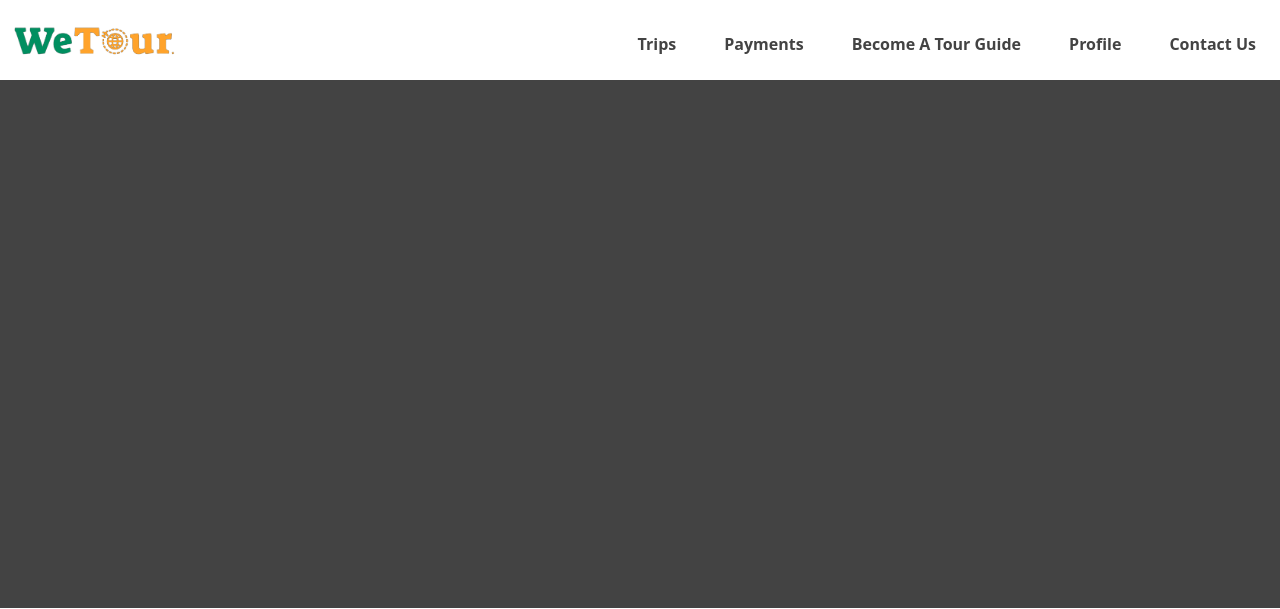
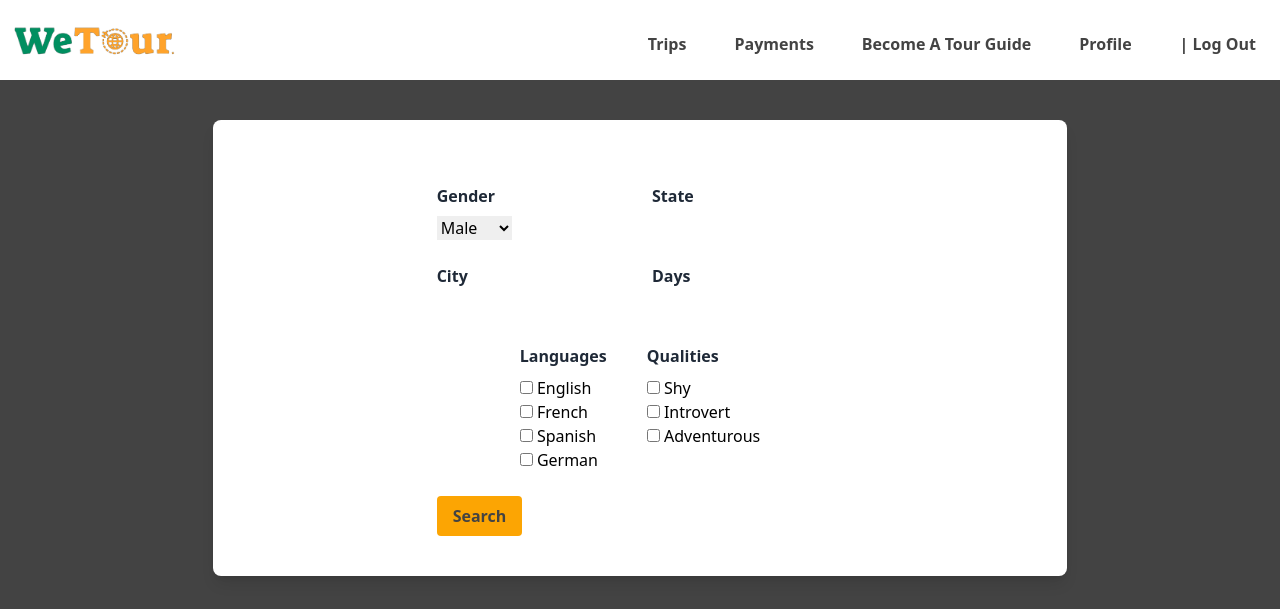
Before and after one commit to aidanvancil/WeTour, a Django app: page /trip in a window 1280 px wide. Shown: the top 609 px of the page. Run offline with Django 4.2, Linux system fonts and the light colour scheme; some libraries are stand-ins or nearby versions.

Commit message:
Fitting W/ Models
Working on tour guides pairing w/ everyone else.

```diff
--- a/WeTour/urls.py
+++ b/WeTour/urls.py
@@ -24,9 +24,10 @@ urlpatterns = [
     path('home', views.homepage, name='home'),
     path('signup', views.signup, name='signup'),
     path('login', views.login, name='login'),
+    path('logout', views.login, name='logout'),
     path('profile', views.profile, name='profile'),
     path('payments', views.payments, name='payments'),
     path('trip', views.trip, name='trip'),
-    path('tourguide', views.tourguide, name='tourguide'),
+    path('guide', views.guide, name='guide'),
     path("__reload__/", include("django_browser_reload.urls")),
 ]
--- a/app/forms.py
+++ b/app/forms.py
@@ -1,6 +1,106 @@
 from django.contrib.auth.forms import UserCreationForm
 from django.contrib.auth.models import User
+from django import forms
+
 class UserFormCreation(UserCreationForm):
     class Meta:
         model = User
         fields = ['username', 'email', 'password1', 'password2']
+
+class TripForm(forms.Form):
+
+    GENDER_CHOICES = (
+        ('M', 'Male'),
+        ('F', 'Female'),
+        ('O', 'Other'),
+    )
+    LANGUAGES_CHOICES = (
+        ('EN', 'English'),
+        ('FR', 'French'),
+        ('ES', 'Spanish'),
+        ('DE', 'German'),
+    )
+    QUALITIES_CHOICES = (
+        ('Q1', 'Shy'),
+        ('Q2', 'Introvert'),
+        ('Q3', 'Adventurous'),
+    )
+    gender = forms.ChoiceField(
+        choices=GENDER_CHOICES,
+        widget=forms.Select(attrs={'class': 'form-select'}),
+    )
+    state = forms.CharField(
+        max_length=100,
+        widget=forms.TextInput(attrs={'class': 'form-input'}),
+    )
+    city = forms.CharField(
+        max_length=100,
+        widget=forms.TextInput(attrs={'class': 'form-input'}),
+    )
+    days = forms.CharField(
+        max_length=100,
+        widget=forms.TextInput(attrs={'class': 'form-input'}),
+    )
+    languages = forms.MultipleChoiceField(
+        choices=LANGUAGES_CHOICES,
+        widget=forms.CheckboxSelectMultiple(attrs={'class': 'form-multiselect'}),
+    )
+    qualities = forms.MultipleChoiceField(
+        choices=QUALITIES_CHOICES,
+        widget=forms.CheckboxSelectMultiple(attrs={'class': 'form-checkbox'}),
+    )
+
+class GuideForm(forms.Form):
+
+    GENDER_CHOICES = (
+        ('M', 'Male'),
+        ('F', 'Female'),
+        ('O', 'Other'),
+    )
+    LANGUAGES_CHOICES = (
+        ('EN', 'English'),
+        ('FR', 'French'),
+        ('ES', 'Spanish'),
+        ('DE', 'German'),
+    )
+    QUALITIES_CHOICES = (
+        ('Q1', 'Shy'),
+        ('Q2', 'Introvert'),
+        ('Q3', 'Adventurous'),
+    )
+    gender = forms.ChoiceField(
+        choices=GENDER_CHOICES,
+        widget=forms.Select(attrs={'class': 'form-select'}),
+    )
+    state = forms.CharField(
+        max_length=100,
+        widget=forms.TextInput(attrs={'class': 'form-input'}),
+    )
+    city = forms.CharField(
+        max_length=100,
+        widget=forms.TextInput(attrs={'class': 'form-input'}),
+    )
+    phone_number = forms.CharField(
+        max_length=100,
+        widget=forms.TextInput(attrs={'class': 'form-input'}),
+    )
+    make = forms.CharField(
+        max_length=100,
+        widget=forms.TextInput(attrs={'class': 'form-input'}),
+    )
+    model = forms.CharField(
+        max_length=100,
+        widget=forms.TextInput(attrs={'class': 'form-input'}),
+    )
+    license_plate = forms.CharField(
+        max_length=100,
+        widget=forms.TextInput(attrs={'class': 'form-input'}),
+    )
+    languages = forms.MultipleChoiceField(
+        choices=LANGUAGES_CHOICES,
+        widget=forms.CheckboxSelectMultiple(attrs={'class': 'form-multiselect'}),
+    )
+    qualities = forms.MultipleChoiceField(
+        choices=QUALITIES_CHOICES,
+        widget=forms.CheckboxSelectMultiple(attrs={'class': 'form-checkbox'}),
+    )
--- a/app/templates/base_home.html
+++ b/app/templates/base_home.html
@@ -17,11 +17,11 @@
         <div class='flex justify-between p-4 font-ubuntu font-bold mt-2 text-[#434343] space-x-12'>
             <img src="" alt="" />
             <img src="" alt="" />
-            <h3 class='sm:mr-4 md:mr-4 lg:mr-6 xl:mr-10 mr-16 hover:underline'><a class="" href="{% url 'trip' %}">Trips</a></h3>
+            <h3 class='sm:mr-4 md:mr-4 lg:mr-6 xl:mr-10 mr-16 hover:underline'><a class="" href="{% url 'home' %}">Trips</a></h3>
             <h3 class='sm:mr-4 md:mr-4 lg:mr-6 xl:mr-10 mr-16 hover:underline'><a class="" href="{% url 'payments' %}">Payments</a></h3>
-            <h3 class='sm:mr-4 md:mr-4 lg:mr-6 xl:mr-10 mr-16 hover:underline md:block hidden'><a class="" href="{% url 'tourguide' %}">Become A Tour Guide</a></h3>
+            <h3 class='sm:mr-4 md:mr-4 lg:mr-6 xl:mr-10 mr-16 hover:underline md:block hidden'><a class="" href="{% url 'guide' %}">Become A Tour Guide</a></h3>
             <h3 class='sm:mr-4 md:mr-4 lg:mr-6 xl:mr-10 mr-16 hover:underline'><a class="" href="{% url 'profile' %}">Profile</a></h3>
-            <h3 class='sm:mr-4 md:mr-4 lg:mr-6 xl:mr-10 mr-16 hover:underline sm:block hidden'><a class="" href="{% url 'trip' %}">Contact Us</a></h3>
+            <h3 class='sm:mr-4 md:mr-4 lg:mr-6 xl:mr-10 mr-16 hover:underline sm:block hidden'><a class="" href="{% url 'logout' %}">{{user.username}} | Log Out</a></h3>
         </div>
       </nav>
 	<body class="bg-[#434343] scroll-m-0">
@@ -29,11 +29,35 @@
 		This is the default content.
 		{% endblock %}
 	</body>
-  <footer class="bg-white py-6 inset-x-0 w-full p-2 h-48 bottom-0 fixed left-0 right-0" id="contact">
+  {% if not no_footer %}
+  <footer class="bg-white py-6 inset-x-0 w-full p-2 h-32 bottom-0 fixed left-0 right-0">
     <div class="max-w-7xl mx-auto px-4 sm:px-6 lg:px-8">
       <div class="flex ml-20 mr-20 justify-between">
+        <div class="mb-4 sm:mb-0 hidden sm:block">
+          <h3 class="text-lg font-medium mb-2 flex">Basic</h3>
+          <ul class="space-y-1">
+            <li>Q1</li>
+            <li>Q2</li>
+          </ul>
+        </div>
 
+        <div class="mb-4 md:mb-0">
+          <h3 class="text-lg font-medium mb-2 flex">Legal</h3>
+          <ul class="space-y-1">
+            <li>Terms of Use</li>
+            <li>Policy</li>
+          </ul>
+        </div>
+
+        <div class="mb-4 md:mb-0 hidden md:block">
+          <h3 class="text-lg font-medium mb-2 flex">Basic</h3>
+          <ul class="space-y-1">
+            <li>Q1</li>
+            <li>Q2</li>
+          </ul>
+        </div>
       </div>
     </div>
   </footer>
+  {% endif %}
 </html>
--- a/app/templates/homepage.html
+++ b/app/templates/homepage.html
@@ -2,9 +2,10 @@
 
 {% block content %}
 <section>
+    <a class="p-5 ml-5 bg-[#FCA503] text-[#434343]  px-4 py-2 font-bold rounded-md text-xl sm:text-base md:text-lg lg:text-xl xl:text-2xl" href="{% url 'trip' %}">Add Trip</a>
+
     {% if user.trips > 0 %}
     <h3 class="text-center text-3xl text-white underline p-3 mt-2">Trips</h3>
-
         {% for trip in user.trips %}
         <div id="card" class="flex my-auto p-5">
             <div class="bg-[#FCA503] mx-auto h-80 w-60 rounded-lg relative">
@@ -15,7 +16,7 @@
         </div>
         {% endfor %}
     {% else %}
-    <h3 class="text-center text-3xl text-white underline p-3 mt-2">No Trips...</h3>
+    <h3 class="text-center text-3xl text-white underline font-bold p-3 mt-2">No Trips...</h3>
     {% endif %}
 </section>
 {% endblock %}
--- a/app/templates/tourguide.html
+++ /dev/null
@@ -1,4 +0,0 @@
-{% extends 'base_home.html' %}
-
-{% block content %}
-{% endblock %}
--- a/app/templates/trip.html
+++ b/app/templates/trip.html
@@ -1,4 +1,42 @@
 {% extends 'base_home.html' %}
 
 {% block content %}
+<section class="w-2/3 max-w-2/3 mx-auto my-10 px-5 py-10 bg-white rounded-lg shadow-lg">
+  <form method="post" action="trip" class="w-full md:w-3/4 lg:w-1/2 mx-auto space-y-6">
+    {% csrf_token %}
+    <div class="grid grid-cols-2 gap-6">
+      <div class="flex flex-col">
+        <label for="gender" class="font-bold text-gray-800 mb-2">Gender</label>
+        <div class="relative">
+          {{ form.gender }}
+        </div>
+      </div>
+      <div class="flex flex-col">
+        <label for="state" class="font-bold text-gray-800 mb-2">State</label>
+        {{ form.state }}
+      </div>
+      <div class="flex flex-col">
+        <label for="city" class="font-bold text-gray-800 mb-2">City</label>
+        {{ form.city }}
+      </div>
+      <div class="flex flex-col">
+        <label for="days" class="font-bold text-gray-800 mb-2">Days</label>
+        {{ form.days }}
+      </div>
+    </div>
+    <div class="flex space-x-10 justify-items-center justify-center">
+        <div class="flex flex-col">
+        <label for="languages" class="font-bold text-gray-800 mb-2">Languages</label>
+        {{ form.languages }}
+        </div>
+        <div class="flex flex-col md:ml-24 sm:ml-10 ml-6">
+        <label for="qualities" class="font-bold text-gray-800 mb-2">Qualities</label>
+        {{ form.qualities }}
+        </div>
+    </div>
+    <button class="bg-[#FCA503] text-[#434343] mt-6 font-bold py-2 px-4 rounded hover:bg-yellow-600 focus:outline-none focus:shadow-outline" type="submit">
+      Search
+    </button>
+  </form>
+</section>
 {% endblock %}
--- a/app/views.py
+++ b/app/views.py
@@ -1,7 +1,9 @@
 from django.shortcuts import render, redirect, reverse
-from app.forms import UserFormCreation
+from app.forms import UserFormCreation, TripForm, GuideForm
 from app.models import TourGuide, User, Trip
 from django.contrib.auth.decorators import login_required
+from django.contrib.auth import authenticate, login, logout
+
 import environ
 
 env = environ.Env()
@@ -22,27 +24,71 @@ def signup(request):
         f = UserFormCreation()
     return render(request, 'signup.html')
 
+
 def login(request):
     if request.method == 'POST':
-        f = UserFormCreation(request.POST)
-        if f.is_valid():
-            f.save()
-            return redirect('home.html')
-    else:
-        f = UserFormCreation()
+        username = request.POST.get('username')
+        password = request.POST.get('password')
+        user = authenticate(request, username=username, password=password)
+        if user is not None:
+            login(request, user)
+            redirect('home')
+        else:
+            error_message = "Username or password is incorrect."
+            context = {'error_message': error_message}
+            return render(request, 'login.html', context)
     return render(request, 'login.html')
+
+@login_required(login_url='login')
+def logout(request):
+    logout(request)
+    return redirect('login')
 
 def homepage(request):
     return render(request, 'homepage.html')
 
 def profile(request):
-    return render(request, 'profile.html')
+    return render(request, 'profile.html', {'no_footer': True})
 
+@login_required(login_url='login')
 def payments(request):
     return render(request, 'payments.html')
 
 def trip(request):
-    return render(request, 'trip.html')
+    if request.method == 'POST':
+        form = TripForm(request.POST)
+        if form.is_valid():
+            gender = form.cleaned_data['gender']
+            state = form.cleaned_data['state']
+            city = form.cleaned_data['city']
+            days = form.cleaned_data['days']
+            languages = form.cleaned_data['languages']
+            qualities = form.cleaned_data['qualities']
+            # Do something with the data
+            return redirect('home')
+    else:
+        form = TripForm()
+    return render(request, 'trip.html', {'form': form, 'no_footer': True})
 
-def tourguide(request):
-    return render(request, 'tourguide.html')
+def guide(request):
+    if request.method == 'POST':
+        form = GuideForm(request.POST)
+        if form.is_valid():
+            gender = form.cleaned_data['gender']
+            state = form.cleaned_data['state']
+            city = form.cleaned_data['city']
+            phone_number = form.cleaned_data['phone_number']
+            make = form.cleaned_data['make']
+            model = form.cleaned_data['model']
+            license_plate = form.cleaned_data['license_plate']
+            languages = form.cleaned_data['languages']
+            qualities = form.cleaned_data['qualities']
+            # Do something with the data
+            return redirect('home')
+    else:
+        form = TripForm()
+    return render(request, 'guide.html', {'form': form, 'no_footer': True})
+
+def view_guide(request):
+    if request.method == 'GET':
+        filtered_data = TourGuide.objects.filter(location__icontains=User.location)
```
Also changed, not shown: app/models.py (+6 -3 lines), app/templates/guide.html (added, +32 -0 lines), app/templates/login.html (added, +38 -0 lines), app/templates/profile.html (+31 -0 lines), app/migrations/0002_tourguide_city_tourguide_state.py (added), app/migrations/0003_remove_tourguide_city_remove_tourguide_gender_and_more.py (added). Lines whose indentation alone changed are shown as unchanged.
